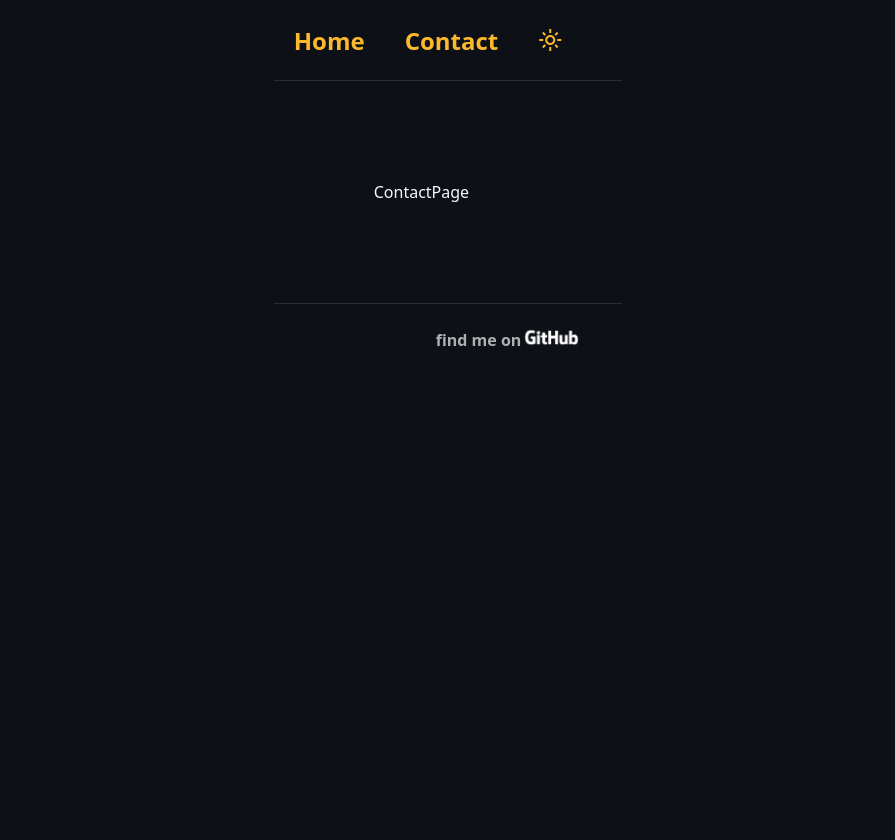
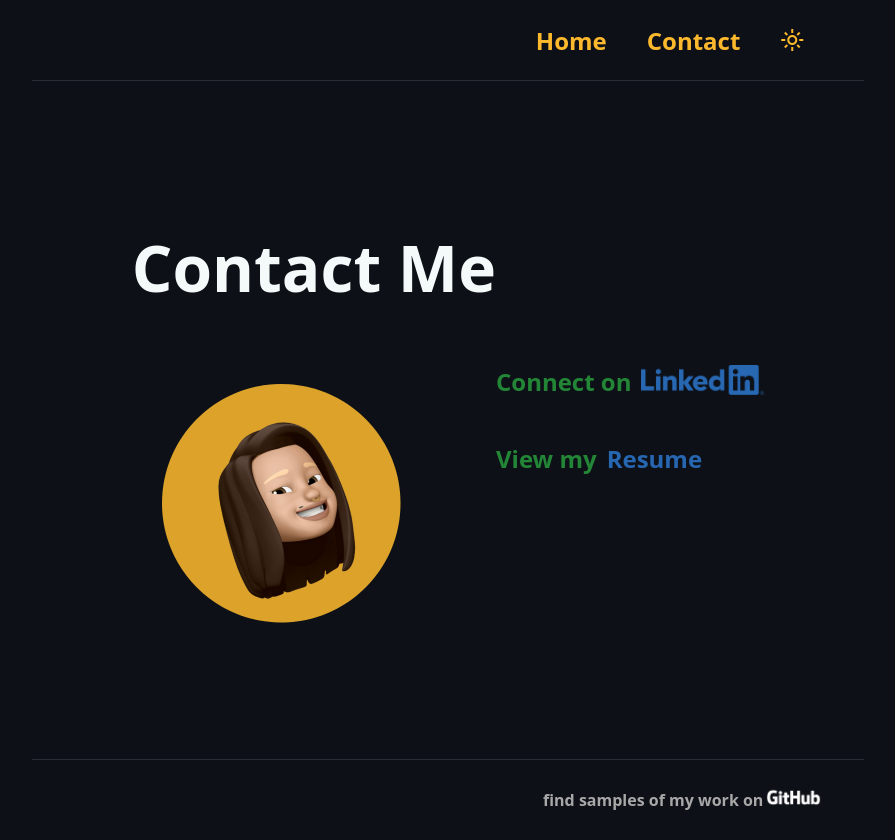
Before and after one commit to kashitamang/personal-portfolio, a React (Create React App) app: page /contact in a window 1280 px wide. Shown: the whole page, without its empty margins (192-1087 px from the left). Before the commit the page ends 800 px from the top, so only its background shows below. Built offline with nearby package versions, Linux system fonts and the light colour scheme.

Commit message:
contact page

```diff
--- a/src/App.css
+++ b/src/App.css
@@ -14,11 +14,19 @@
   }
 
   .dark h4 {
-    color: var(--light-grey);
+    color: var(--grey);
   }
 
   .dark p {
     color: rgb(238, 238, 238);
+  }
+
+  .dark header {
+    border-bottom: 1px solid var(--dark-grey);
+  }
+
+  .dark footer {
+    border-top: 1px solid var(--dark-grey);
   }
 
 /* light */
@@ -37,9 +45,29 @@
   }
 
   .light h4 {
-    color: var(--light-grey);;
+    color: var(--yellow);
   }
 
   .light p {
     color: var(--almost-black);
   }
+
+  .light header a:hover {
+    color: var(--almost-black);
+  }
+
+  .light header {
+    border-bottom: 1px solid var(--light-grey);
+  }
+
+  .light footer {
+    border-top: 1px solid var(--light-grey);
+  }
+
+  .light header button:hover {
+    color: var(--almost-black);
+  }
+
+  .light footer a img {
+    filter: invert(90%);
+  }
--- a/src/Components/ContactPage/ContactPage.jsx
+++ b/src/Components/ContactPage/ContactPage.jsx
@@ -1,7 +1,36 @@
 import styles from './ContactPage.module.scss';
+import avatar from '../../assets/avatar.jpg';
+import LinkedInLogo from '../../assets/LinkedIn_Logo.png';
 
 export default function ContactPage() {
   return (
-    <div className={styles.ContactPage}>ContactPage</div>
+    <div className={styles.ContactPage}>
+      <div className={styles.TitleContainer}>
+        <div>
+          <h1>Contact Me</h1>
+        </div>
+        <div className={styles.AvatarContainer}>
+          <img
+            src={avatar}
+            alt="person with a medium skintone and shoulder length brown hair smiling"
+          />
+        </div>
+      </div>
+
+      <div className={styles.InfoContainer}>
+        <h2>
+          {`Connect on  `}
+          <a href="https://www.linkedin.com/in/kashitamang">
+            <img src={LinkedInLogo} alt="blue linkedin logo" />
+          </a>
+        </h2>
+        <h2>
+          {`View my `}
+          <a href="https://drive.google.com/file/d/1Pr-gs-7G7uPV4Ywo4l44Nloxw7_cGp73/view">
+            Resume
+          </a>
+        </h2>
+      </div>
+    </div>
   );
 }
--- a/src/Components/ContactPage/ContactPage.module.scss
+++ b/src/Components/ContactPage/ContactPage.module.scss
@@ -0,0 +1,50 @@
+.ContactPage {
+  display: flex;
+  flex-direction: row;
+  justify-content: space-around;
+  align-items: center;
+
+  .InfoContainer {
+    display: flex;
+    flex-direction: column;
+    align-items: stretch;
+  }
+  h4 {
+    display: flex;
+    flex-direction: row;
+    justify-content: flex-end;
+    align-items: center;
+  }
+
+  img {
+    height: 300px;
+  }
+
+  a img {
+    height: 30px;
+  }
+
+  a {
+    padding-left: 10px;
+    text-decoration: none;
+    color: var(--blue);
+  }
+
+  a:hover {
+    color: var(--yellow);
+  }
+
+  a img:hover {
+    filter: invert(100%);
+  }
+
+  h2 {
+    display: flex;
+  }
+
+  .Avatar-container {
+    display: flex;
+    flex-direction: row;
+    justify-content: flex-end;
+  }
+}
--- a/src/Components/HomePage/HomePage.jsx
+++ b/src/Components/HomePage/HomePage.jsx
@@ -15,13 +15,16 @@ export default function HomePage() {
         <img
           src={avatar}
           alt="person with a medium skintone and shoulder length brown hair smiling"
-        ></img>
+        />
       </div>
-      <h2>
-        I&rsquo;m a Full Stack Software Engineer in Portland, Oregon currently working on solo projects like
-        this one...
-      </h2>
-      <p>While we are under construction here, would you like to check out some of my projects?</p>
+      <h2>I&rsquo;m a Full Stack Software Engineer in Portland, Oregon.</h2>
+      <p>
+        I am passionate about team building, and delivering well-crafted apps with a plan.
+        <br></br>
+        <br></br>
+        In my spare time, I enjoy participating in community mutual aid, supporting small
+        businesses, making electronic music, and designing clothes for my friends.
+      </p>
     </div>
   );
 }
--- a/src/Components/HomePage/HomePage.module.scss
+++ b/src/Components/HomePage/HomePage.module.scss
@@ -1,4 +1,5 @@
 .HomePage {
+
   h4 {
     display: flex;
     flex-direction: row;
--- a/src/Components/Page/Footer.jsx
+++ b/src/Components/Page/Footer.jsx
@@ -5,7 +5,7 @@ export default function Footer() {
   return (
     <footer className={styles.Footer}>
       <h4>
-        find me on{' '}
+        find samples of my work on
         <a href="https://github.com/kashitamang">
           <img src={githubLogo} alt="black github logo" className="rotate"/>
         </a>
--- a/src/Components/Page/Footer.module.scss
+++ b/src/Components/Page/Footer.module.scss
@@ -1,8 +1,9 @@
 .Footer {
-    margin: 0px 0px 0px 0px;
-    background-color: var(--almost-black);
-    border-top: 1px solid var(--dark-grey);
     padding-right: 40px;
+    height: 10vh;
+    display: flex;
+    flex-direction: row;
+    justify-content: flex-end;
 
     a img {
         height: 25px;
--- a/src/Components/Page/Header/Header.module.scss
+++ b/src/Components/Page/Header/Header.module.scss
@@ -5,8 +5,6 @@
   flex-direction: row;
   align-items: center;
   justify-content: flex-end;
-  border-bottom: 1px solid var(--dark-grey);
-  background-color: var(--almost-black);
   padding-right: 40px;
 
   button {
--- a/src/global.module.scss
+++ b/src/global.module.scss
@@ -4,17 +4,21 @@
 :root {
   /* colors */
   --lightest-grey: #f4fafa;
-  --light-grey: #AFAFB0;
-  --middle-grey: #404756;
+  --light-grey: #efefef;
+  --middle-grey: #979ba3;
+  --grey: rgb(168, 168, 168);
   --dark-grey: #282C34;
   --almost-black: #0d1117;
   --green: #238636;
-  --blue: #58A6FF;
+  --blue: #2766B1;
   --yellow: #FDB92D;
   /* fonts  */
   --apple-system: system-ui, -apple-system, BlinkMacSystemFont, 'Segoe UI', Roboto, Oxygen, Ubuntu, Cantarell, 'Open Sans', 'Helvetica Neue', sans-serif
 }
 
+:root {
+  background-color: none;
+}
 
 body {
   height: 100vh;
@@ -33,13 +37,6 @@ main {
   padding: 100px;
 }
 
-footer {
-  margin: 0px 0px 0px 0px;
-  padding: 0px;
-  display: flex;
-  flex-direction: row;
-  justify-content: flex-end;
-}
 
 p {
   font-size: 1.2rem;
```
Also changed, not shown: src/assets/LinkedIn_Logo.png (added).
